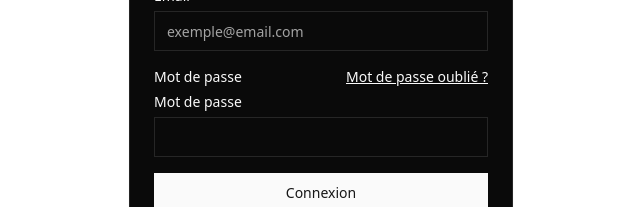
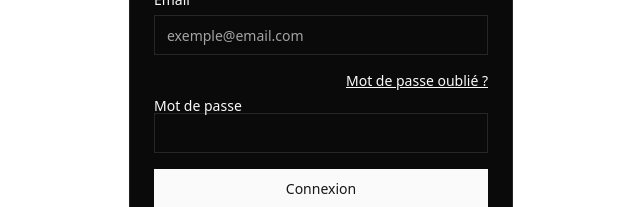
Before and after one commit to diogojorgebasso/recapeps-platform, a React (Vite) app: page /login in a window 1280 px wide. Shown: the part 304-511 px from the top of the page, without its empty margins (319-959 px from the left). Built offline with nearby package versions, Linux system fonts and the light colour scheme; no server answers.

Commit message:
fix: removed double password Field

```diff
--- a/src/pages/Login.tsx
+++ b/src/pages/Login.tsx
@@ -90,18 +90,18 @@ export default function Login() {
                         </div>
                         <div className="grid gap-2">
                             <div className="flex items-center">
-                                <Label htmlFor="password">Mot de passe</Label>
                                 <Link to="/forgot" className="ml-auto inline-block text-sm underline">
                                     Mot de passe oublié ?
                                 </Link>
                             </div>
-                            <Label htmlFor="password">Mot de passe</Label>
+                            <Label htmlFor="password">Mot de passe
                                 <Input
                                     type="password"
                                     required
                                     value={password}
                                     onChange={(e) => setPassword(e.target.value)}
                                 />
+                            </Label>
                         </div>
                         {errorMessage && (
                             <p className="text-red-500 text-sm">{errorMessage}</p> // Display error messages
```
Lines whose indentation alone changed are shown as unchanged.
